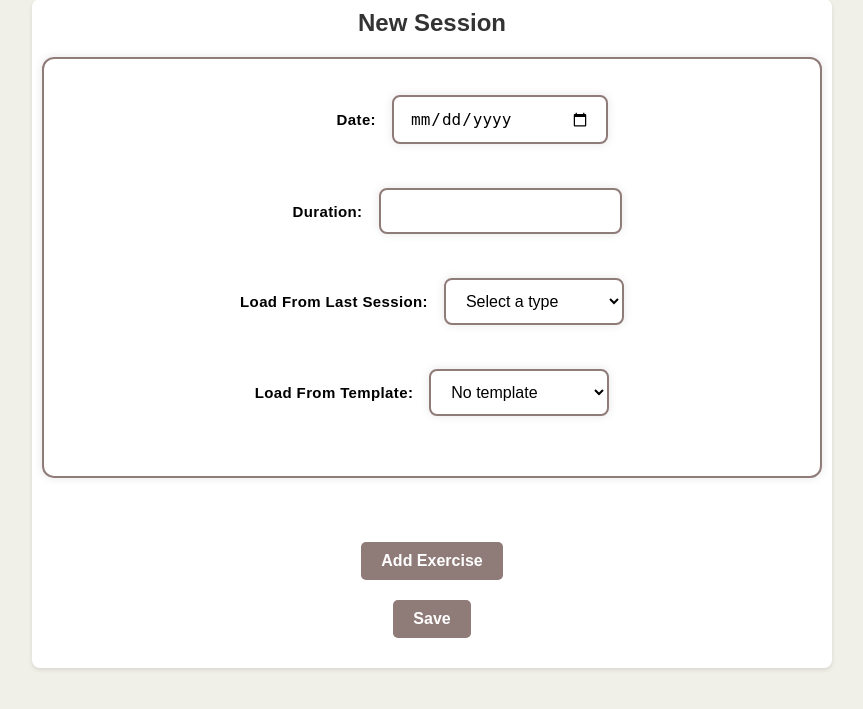
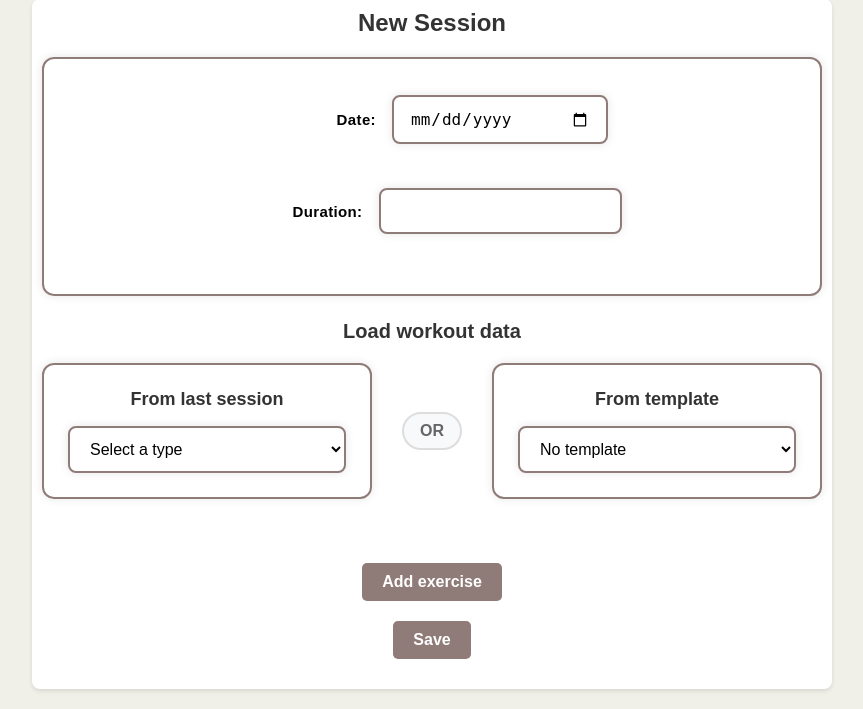
Before and after one commit to XeroBis/portfolio, a Django app: page /workout/add_workout/ in a window 1280 px wide. Shown: the part 225-934 px from the top of the page, without its empty margins (208-1071 px from the left). Before the commit the page ends 895 px from the top, so only its background shows below. Run offline with Django 5.2, Linux system fonts and the light colour scheme; the visitor is signed in with stand-in values (Sample User, id 1); data that the repository does not hold is empty.

Commit message:
split loading template or type

```diff
--- a/apps/workout/static/workout/css/workout.css
+++ b/apps/workout/static/workout/css/workout.css
@@ -561,6 +561,100 @@ table tr td {
     box-shadow: 0 0 10px var(--color-shadow-light);
 }
 
+/* Load Workout Options Section */
+#load_workout_options {
+    margin-bottom: 24px;
+}
+
+.load_options_title {
+    text-align: center;
+    margin-bottom: 20px;
+    color: var(--color-text-primary);
+    font-size: 20px;
+    font-weight: 600;
+}
+
+.load_options_container {
+    display: flex;
+    gap: 20px;
+    align-items: stretch;
+    justify-content: center;
+}
+
+.load_option_card {
+    flex: 1;
+    max-width: 400px;
+    padding: 24px;
+    background: var(--color-white);
+    border-radius: 12px;
+    border: 2px solid var(--color-accent-border);
+    box-shadow: 0 0 10px var(--color-shadow-light);
+    transition: all 0.3s ease;
+    display: flex;
+    flex-direction: column;
+}
+
+.load_option_card:hover {
+    border-color: var(--color-accent-border-hover);
+    box-shadow: 0 6px 15px var(--color-shadow-strong);
+    transform: translateY(-2px);
+}
+
+.load_option_header {
+    display: flex;
+    align-items: center;
+    justify-content: center;
+    margin-bottom: 16px;
+}
+
+.load_option_header h4 {
+    margin: 0;
+    font-size: 18px;
+    font-weight: 600;
+    color: var(--color-text-primary);
+}
+
+.load_option_card select {
+    width: 100%;
+    padding: 12px;
+    border: 2px solid var(--color-accent-border);
+    border-radius: 8px;
+    font-size: 16px;
+    background: var(--color-white);
+    transition: all 0.3s ease;
+    box-shadow: 0 0 10px var(--color-shadow-light);
+    color: var(--color-black);
+    font-weight: 500;
+}
+
+.load_option_card select:hover {
+    border-color: var(--color-accent-border-hover);
+    box-shadow: 0 6px 10px var(--color-shadow-strong);
+}
+
+.load_option_card select:focus {
+    border-color: var(--color-accent-border-hover);
+    outline: none;
+    box-shadow: 0 0 0 3px var(--color-accent-focus);
+}
+
+.load_option_divider {
+    display: flex;
+    align-items: center;
+    justify-content: center;
+    padding: 0 10px;
+}
+
+.load_option_divider span {
+    font-size: 16px;
+    font-weight: 700;
+    color: var(--color-text-tertiary);
+    background: var(--color-bg-secondary);
+    padding: 8px 16px;
+    border-radius: 20px;
+    border: 2px solid var(--color-border-primary);
+}
+
 .form-group {
     display: flex;
     flex-direction: row;
@@ -608,6 +702,37 @@ table tr td {
         text-align: left;
         min-width: auto;
         margin-bottom: 4px;
+    }
+
+    /* Stack load option cards vertically on mobile */
+    .load_options_container {
+        flex-direction: column;
+        gap: 16px;
+    }
+
+    .load_option_card {
+        max-width: 100%;
+    }
+
+    .load_option_divider {
+        padding: 0;
+    }
+
+    .load_option_divider span {
+        width: 100%;
+        text-align: center;
+    }
+
+    /* Stack workout action buttons vertically on mobile */
+    .workout-actions {
+        flex-direction: column !important;
+        align-items: stretch !important;
+        gap: 8px !important;
+    }
+
+    .workout-actions a,
+    .workout-actions button {
+        width: 100%;
     }
 }
 
--- a/apps/workout/static/workout/js/workout.js
+++ b/apps/workout/static/workout/js/workout.js
@@ -709,7 +709,6 @@ function saveTemplate() {
     .then(response => response.json())
     .then(data => {
         if (data.success) {
-            alert(`Template "${data.template_name}" saved!`);
             closeTemplateModal();
         } else {
             alert('Error: ' + (data.error || 'Unknown error'));
--- a/apps/workout/templates/workout/add_workout.html
+++ b/apps/workout/templates/workout/add_workout.html
@@ -22,27 +22,40 @@
                     </label>
                     <input type="number" id="add_workout_duration" name="duration" required>
                 </div>
-                <div class="form-group">
-                    <label for="type_workout" class="label_workout">
-                        {% trans "Load from last session:" %}
-                    </label>
+            </div>
+
+            <div id="load_workout_options">
+                <h3 class="load_options_title">{% trans "Load workout data" %}</h3>
+                <div class="load_options_container">
+                    <div class="load_option_card">
+                        <div class="load_option_header">
+                            <h4>{% trans "From last session" %}</h4>
+                        </div>
                         <select id="add_workout_type_workout" name="type_workout" onchange="changeWorkoutType()" required>
                             <option value="">
                                 {% trans "Select a type" %}
                             </option>
                         </select>
                     </div>
-                <div class="form-group">
-                    <label for="template_select" class="label_workout">{% trans "Load from template:" %}</label>
+
+                    <div class="load_option_divider">
+                        <span>{% trans "OR" %}</span>
+                    </div>
+
+                    <div class="load_option_card">
+                        <div class="load_option_header">
+                            <h4>{% trans "From template" %}</h4>
+                        </div>
                         <select id="add_workout_template_select" name="template" onchange="loadTemplate()">
                             <option value="">{% trans "No template" %}</option>
                         </select>
                     </div>
                 </div>
+            </div>
             <div id="exercises">
             </div>
             <button type="button" class="cliquable button_workout" onclick="addExercice()">
-                {% trans "Add Exercise" %}
+                {% trans "Add exercise" %}
             </button>
             <button type="submit" class="cliquable button_workout">
                 {% trans "Save" %}
--- a/apps/workout/templates/workout/workout.html
+++ b/apps/workout/templates/workout/workout.html
@@ -55,11 +55,11 @@
                         {% endif %}
                     </h2>
                     {% if user.is_authenticated %}
-                    <div style="display: flex; gap: 10px;">
-                        <button class="cliquable button_workout" onclick="showTemplateModal({{ data.workout.id }})">{% trans "Copy as Template" %}</button>
+                    <div class="workout-actions" style="display: flex; gap: 10px;">
                         <a href="/workout/edit_workout/{{ data.workout.id }}/">
                             <button class="cliquable button_workout">{% trans "Edit" %}</button>
                         </a>
+                        <button class="cliquable button_workout" onclick="showTemplateModal({{ data.workout.id }})">{% trans "Template" %}</button>
                     </div>
                     {% endif %}
                 </div>
```
Also changed, not shown: locale/en/LC_MESSAGES/django.po, locale/fr/LC_MESSAGES/django.po. Lines whose indentation alone changed are shown as unchanged.
